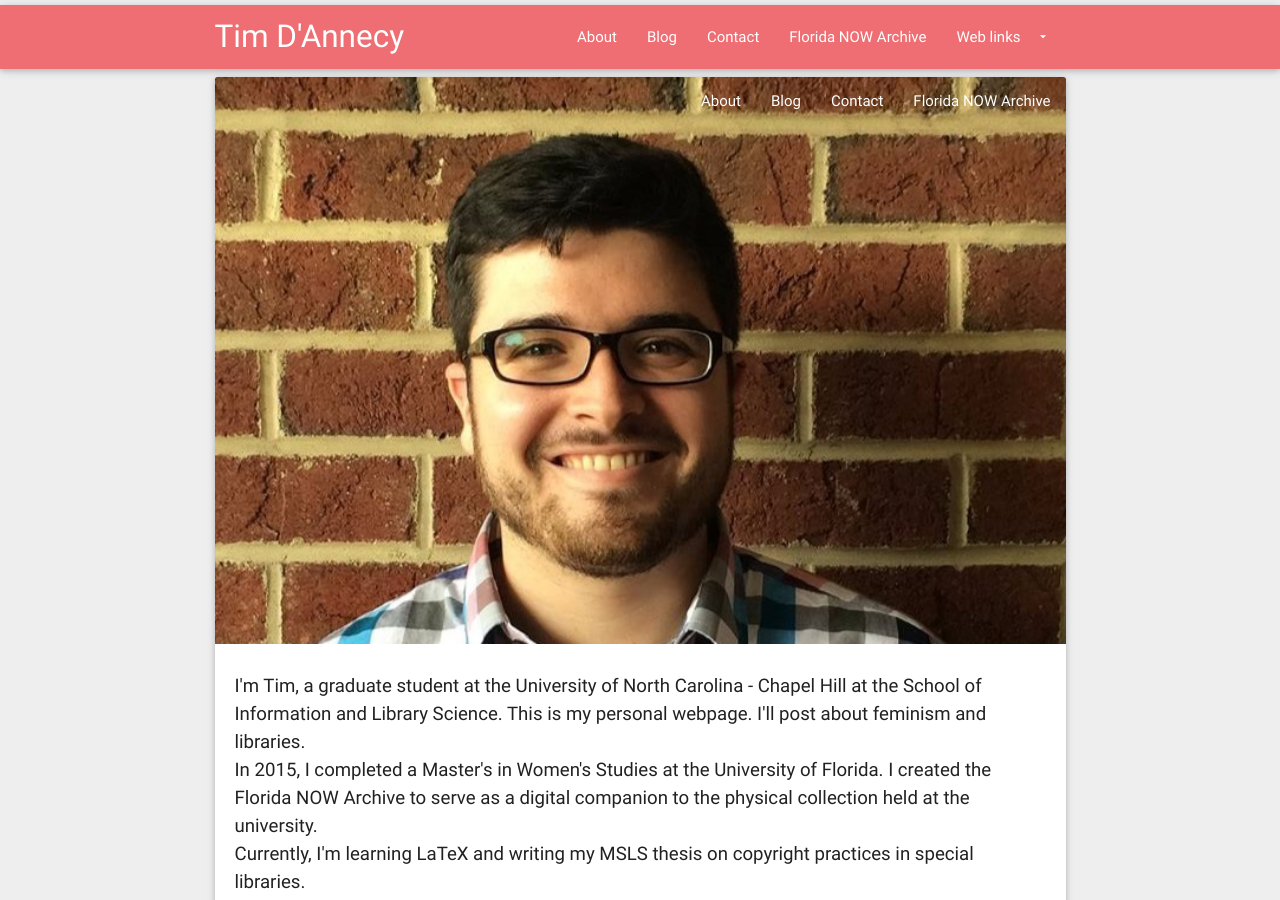
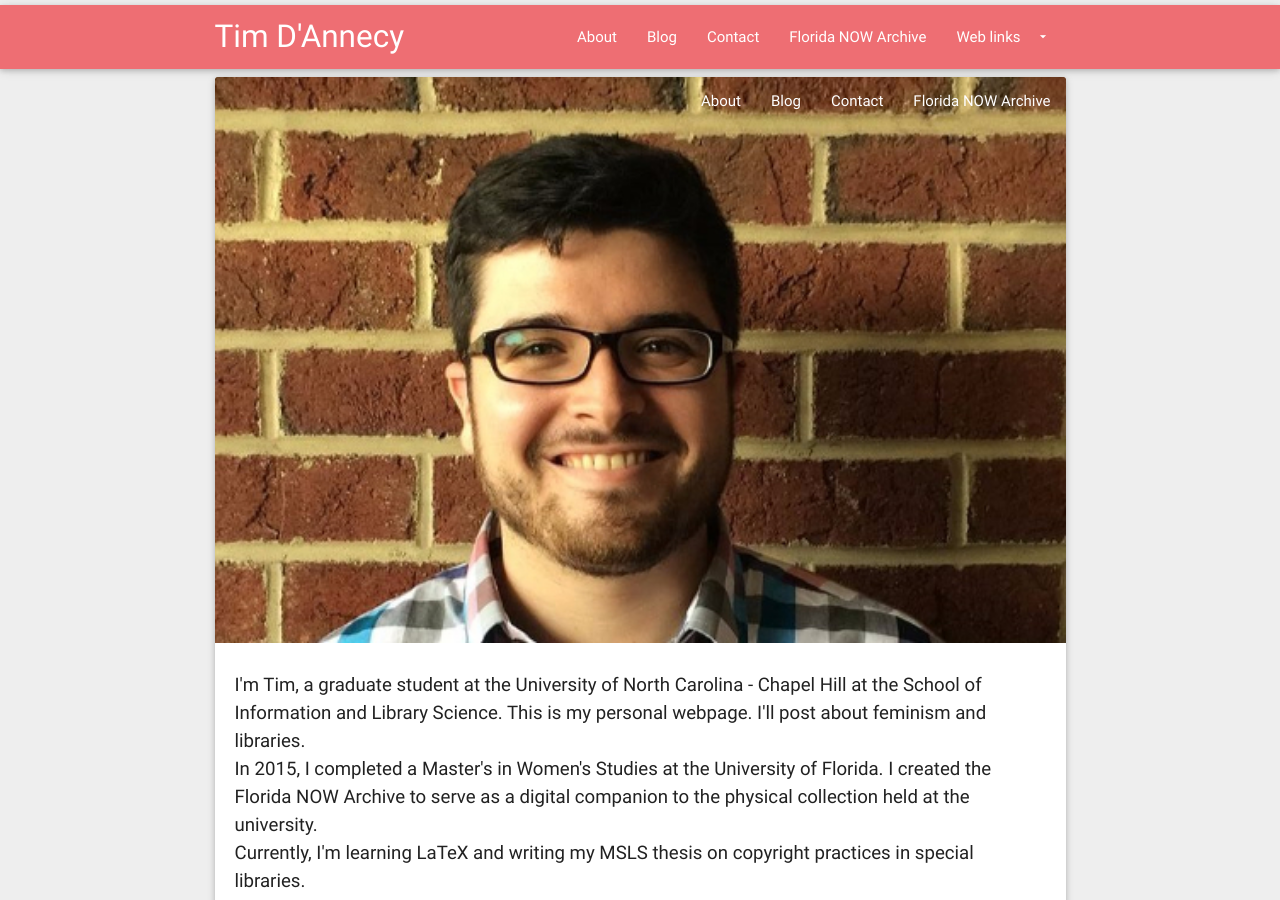
Before and after one commit to tdannecy/tdannecy.github.io, a Jekyll site: the page built from index.html, in a window 1280 px wide and 900 px high. Built offline with Jekyll 4.4.1, drawn with Linux system fonts in a browser that asks for light colours; nearby versions of some CDN libraries.

Commit message:
Anotha one

```diff
--- a/index.html
+++ b/index.html
@@ -7,7 +7,7 @@ title: Tim D'Annecy
     <div class="col s12">
       <div class="card large">
         <div class="card-image">
-          <img src="/images/me.jpg" width="500">
+          <img src="/images/me500.jpg">
           <!-- <span class="card-title">Card Title</span> -->
         </div>
         <div class="card-content">
```
Also changed, not shown: images/me500.jpg (added).
